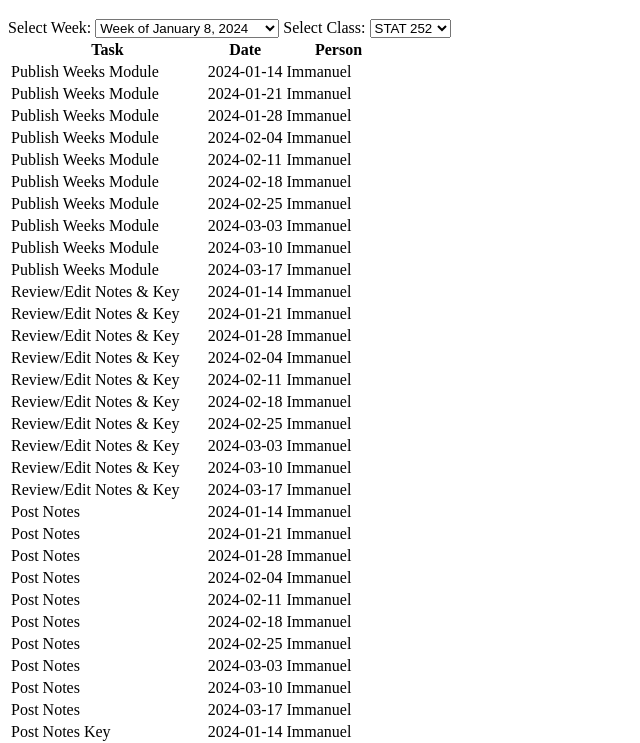
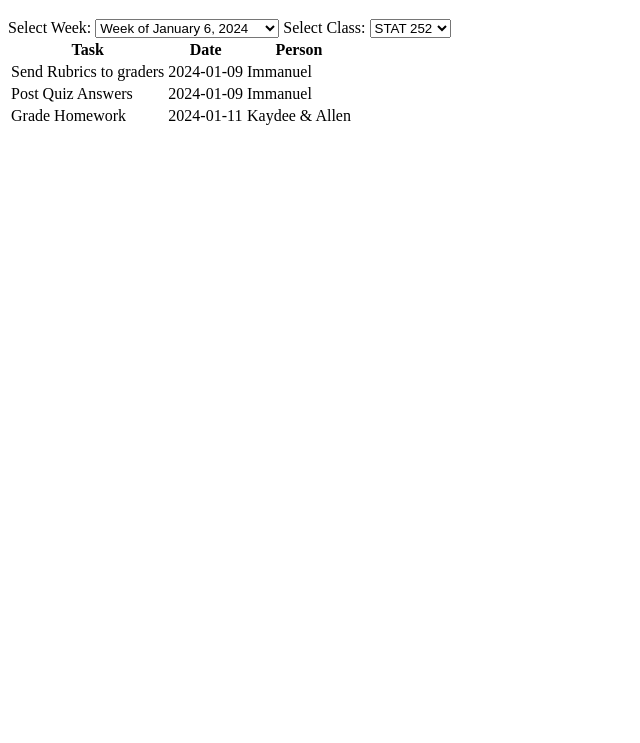
Before and after one commit to gato365/stat-organize-winter-2024, a plain HTML site: page index.html in a window 1280 px wide. Shown: the part 61-804 px from the top of the page, without its empty margins (0-640 px from the left). Drawn offline with Linux system fonts and the light colour scheme.

Commit message:
Got app to display tasks

```diff
--- a/index.html
+++ b/index.html
@@ -9,17 +9,17 @@
 
 <label for="weekSelect">Select Week:</label>
 <select id="weekSelect" onchange="loadTasks()">
-    <option value="2024-01-08">Week of January 8, 2024</option>
-    <option value="2024-01-15">Week of January 15, 2024</option>
-    <option value="2024-01-22">Week of January 22, 2024</option>
-    <option value="2024-01-29">Week of January 29, 2024</option>
-    <option value="2024-02-05">Week of February 5, 2024</option>
-    <option value="2024-02-12">Week of February 12, 2024</option>
-    <option value="2024-02-19">Week of February 19, 2024</option>
-    <option value="2024-02-26">Week of February 26, 2024</option>
-    <option value="2024-03-04">Week of March 4, 2024</option>
-    <option value="2024-03-11">Week of March 11, 2024</option>
-    <option value="2024-03-18">Week of March 18, 2024</option>
+    <option value="2024-01-06">Week of January 6, 2024</option>
+    <option value="2024-01-13">Week of January 13, 2024</option>
+    <option value="2024-01-20">Week of January 20, 2024</option>
+    <option value="2024-01-27">Week of January 27, 2024</option>
+    <option value="2024-02-03">Week of February 3, 2024</option>
+    <option value="2024-02-10">Week of February 10, 2024</option>
+    <option value="2024-02-17">Week of February 17, 2024</option>
+    <option value="2024-02-24">Week of February 24, 2024</option>
+    <option value="2024-03-02">Week of March 2, 2024</option>
+    <option value="2024-03-09">Week of March 09, 2024</option>
+    <option value="2024-03-16">Week of March 16, 2024</option>
 </select>
 
 <label for="classSelect">Select Class:</label>
--- a/schedule.js
+++ b/schedule.js
@@ -10,10 +10,17 @@ async function loadJSON(url) {
         return null;
     }
 }
+
+function getWeekRange(selectedDate) {
+    const startDate = new Date(selectedDate);
+    let endDate = new Date(startDate);
+    endDate.setDate(endDate.getDate() + 6); // Add 6 days to get the end date of the week
+
+    return { startDate, endDate };
+}
+
 async function loadTasks() {
     let scheduleData = await loadJSON('tasks-winter-2024.json');
-
-
 
     if (!scheduleData) {
         console.error('Failed to load schedule data.');
@@ -24,18 +31,13 @@ async function loadTasks() {
     let selectedClass = document.getElementById('classSelect').value;
     let tasksTable = document.getElementById('tasksTable').getElementsByTagName('tbody')[0];
 
+    tasksTable.innerHTML = ''; // Clear previous tasks
 
-
-    tasksTable.innerHTML = '';  // Clear previous tasks
-
-    //  Prints the first date in the scheduleData array
-    console.log(week)
-    console.log(scheduleData[0].date.startsWith(week))
-    console.log(scheduleData[0].date)
-
+    let { startDate, endDate } = getWeekRange(week);
 
     scheduleData.forEach(task => {
-        if ( task.class === selectedClass) {
+        let taskDate = new Date(task.date);
+        if (taskDate >= startDate && taskDate <= endDate && task.class === selectedClass) {
             let row = tasksTable.insertRow();
             let cell1 = row.insertCell(0);
             let cell2 = row.insertCell(1);
```
